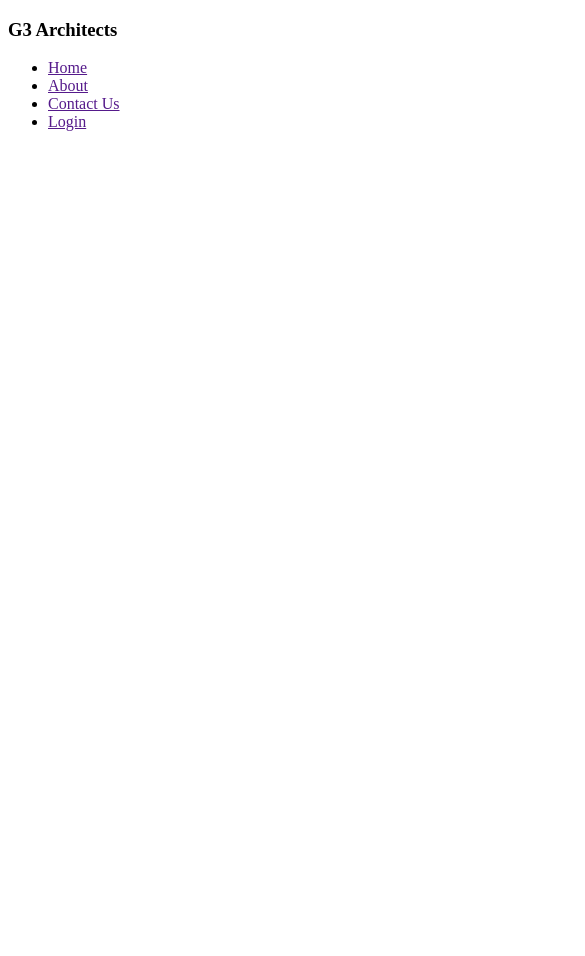
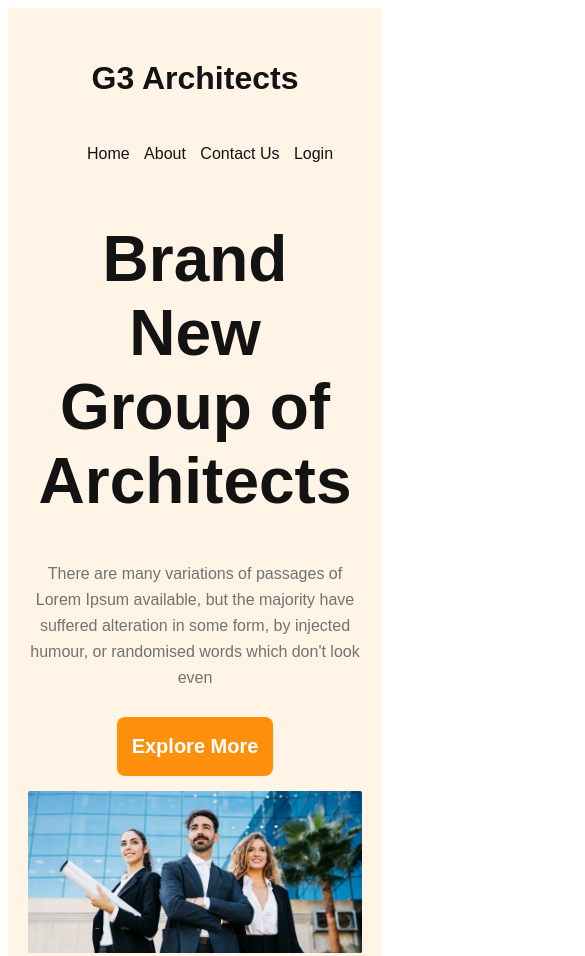
Before and after one commit to siedurrahman/g3architect-responsive-repo, a plain HTML site: page index.html in a window 390 px wide. Shown: the top 956 px of the page, 585 px wide, since content can reach past the window. Before the commit the page ends 844 px from the top, so only its background shows below. Drawn offline with Linux system fonts and the light colour scheme.

Commit message:
first commit

```diff
--- a/index.html
+++ b/index.html
@@ -11,7 +11,7 @@
 <body>
     <header>
         <nav>
-             <h3>G3 Architects</h3>
+             <h3 class="nav-title">G3 Architects</h3>
              <ul>
                 <li><a href="">Home</a></li>
                 <li><a href="">About</a> </li>
@@ -19,9 +19,36 @@
                 <li><a href="">Login</a></li>
              </ul>
         </nav>
+        <div class="banner">
+            <div class="banner-content">
+                <h1>Brand New
+                    Group of Architects
+                    </h1>
+                    <p>There are many variations of passages of Lorem Ipsum available, but the majority have suffered alteration in some form, by injected humour, or randomised words which don't look even</p>
+                    <button class="btn-primary">Explore More</button>
+         </div>
+         <img src="images/banner.png" alt="team-work">
+
+        </div>
 
     </header>
-    <main></main>
+    <main class="all-main">
+        <!-- features section -->
+        <div class="team-container">
+            <div class="team-img">
+                <img src="images/team1.png" alt="">
+                <img src="images/team2.png" alt="">
+                <img src="images/team3.png" alt="">
+                <img src="images/team4.png" alt="">
+            </div>
+            <div class="team-content">
+                <h2>Quick list<span class="of-our"> of Our</span>  <span class="features">Features</span></h2>
+                <p>There are many variations of passages of Lorem Ipsum available, but the majority have suffered alteration in some form, by injected humour, or randomised words which don't look even</p>
+                <button class="btn-primary">Explore More</button>
+            </div>
+
+        </div>
+    </main>
     <footer></footer>
 </body>
 </html>
--- a/style.css
+++ b/style.css
@@ -0,0 +1,127 @@
+*{
+font-family: 'Work Sans', sans-serif;
+}
+.btn-primary{
+    color: #FFF;
+    background-color:#FF900E;
+    font-size: 1.25rem;
+font-weight: 600;
+padding: 18px 15px;
+border-radius: 8px;
+border: none;
+margin: 10px 0 15px 0;
+cursor: pointer;
+
+}
+
+/* header style */
+header{
+    background: rgba(255, 144, 14, 0.10);
+    padding: 50px 240px;
+}
+nav{
+    display: flex;
+    justify-content: space-between;
+    align-items: center;
+}
+nav li{
+     list-style: none;
+     display: inline-block;
+ margin-right: 10px;
+ font-size: 1rem;
+ font-weight: 400;
+}
+nav a{
+    text-decoration: none;
+    color:#131313 ;
+}
+.nav-title{
+    color:  #131313;
+font-size: 2rem;
+font-weight: 700;
+
+}
+/* banner section */
+.banner{}
+.banner-content{
+    text-align: center;
+    max-width: 800px;
+    margin: 0 auto;
+
+}
+.banner-content h1{
+    color: #131313;
+
+font-size: 4rem;
+font-weight: 700;
+
+}
+.banner-content p{
+    color: #727272;
+ font-size: 1rem;
+font-weight: 400;
+line-height: 26px;
+
+}
+.banner img{
+    width: 100%;
+}
+
+
+/* header responsive for mobile*/
+@media screen and (max-width:576px) {
+    header{
+        padding: 20px;
+    }
+    nav{
+        flex-direction: column;
+    }
+}
+/* header responsive for pad */
+@media screen and (min-width:576px) and (max-width:992px) {
+    header{
+        padding: 50px;
+    }
+    nav{
+        flex-direction: column;
+    }
+}
+    /* main features section */
+       .all-main{
+        max-width: 1440px;
+
+       }
+       .all-main div{
+        width: 100%;
+       }
+
+
+    .team-container{
+
+
+        display: flex;
+
+        align-items: center;
+        padding: 50px 225px;
+    }
+    .team-img{
+        display: grid;
+        grid-template-columns: repeat(2,1f);
+        gap: 20px;
+
+    }
+    .team-content{
+
+    }
+    .team-content h2{
+        color: #727272;
+     font-size: 45px;
+       font-weight: 500;
+
+    }
+    .of-our{
+        color:black ;
+    }
+    .features{
+       color:#FF900E ;
+    }
```
